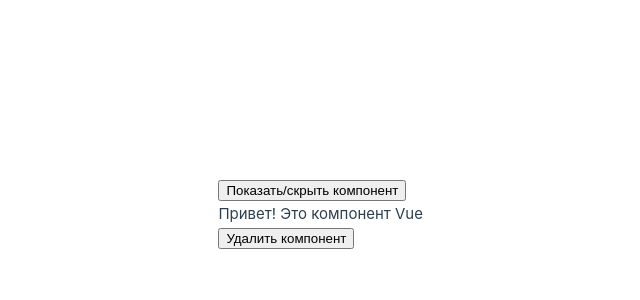
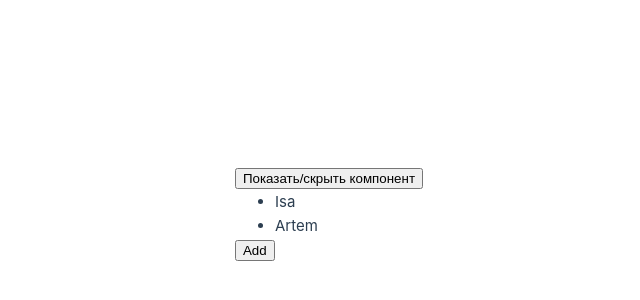
Before and after one commit to Andarilz/Vue-Refresh, a Vue app: page / in a window 1280 px wide. Shown: the part 186-486 px from the top of the page, without its empty margins (217-857 px from the left). Built offline with nearby package versions, Linux system fonts and the light colour scheme.

Commit message:
Composable function

```diff
--- a/src/components/Res.vue
+++ b/src/components/Res.vue
@@ -1,16 +1,22 @@
 <template>
   <div>
-    <p>{{ greeting }}</p>
-    <button @click="removeComponent">Удалить компонент</button>
+    <!-- <p>{{ greeting }}</p> -->
+		<ul>
+			<li v-for="item in items">{{ item.name }}</li>
+		</ul>
+    <!-- <button @click="removeComponent">Удалить компонент</button> -->
+		<button @click="addIvan">Add</button>
   </div>
 </template>
 
 <script>
 import { ref, onUnmounted } from 'vue';
+import useData from "../services/Data"
 
 export default {
   setup() {
     const greeting = ref('Привет! Это компонент Vue');
+		const { items, addItems } = useData()
 
     onUnmounted(() => {
       console.log('Компонент размонтирован!');
@@ -20,9 +26,15 @@ export default {
       console.log('Удаление компонента');
     };
 
+		const addIvan = () => {
+			addItems({name: "Ivan"})
+		}
+
     return {
       greeting,
-      removeComponent
+      removeComponent,
+			items,
+			addIvan
     };
   }
 };
--- /dev/null
+++ b/src/services/Data.js
@@ -0,0 +1,24 @@
+import { ref } from "vue"
+
+
+export default function useData(){
+
+	const items = ref([
+		{
+			name: "Isa"
+		},
+		{
+			name: "Artem"
+		}
+	])
+
+	const addItems = (data) => {
+		items.value.push(data)
+	}
+
+	return {
+		addItems,
+		items
+	}
+
+}
```
